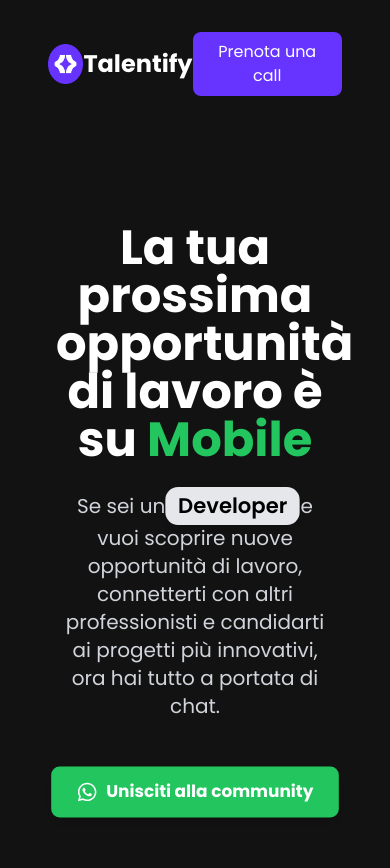
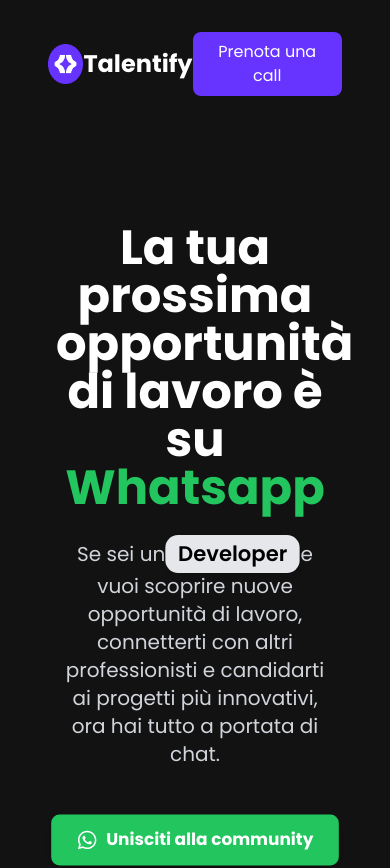
Before and after one commit to ricciviero/talentify-landing-page, a React (Vite) app: page / in a window 390 px wide. Shown: the top 868 px of the page. Built offline with nearby package versions, Linux system fonts and the light colour scheme.

Commit message:
mobile done

```diff
--- a/src/components/Hero.jsx
+++ b/src/components/Hero.jsx
@@ -38,7 +38,7 @@
             <div className="container mx-auto px-6 py-20 text-center">
                 <h1 className="text-5xl md:text-7xl font-bold mb-6">
                     La tua prossima opportunità di lavoro è su
-                    <span className="text-green-500"> Mobile</span>
+                    <span className="text-green-500"> Whatsapp</span>
                 </h1>
                 <p className="text-xl md:text-2xl mb-12 text-gray-300">
                     Se sei un
```
